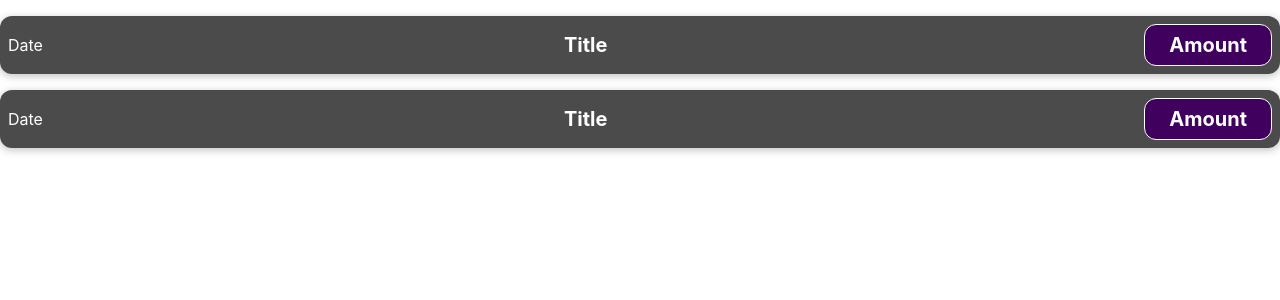
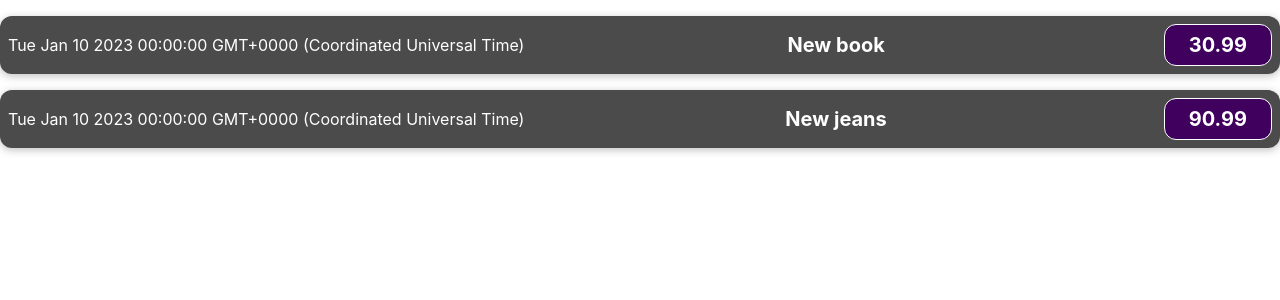
Before and after one commit to Paltser/react_project, a React (Create React App) app: page / in a window 1280 px wide. Shown: the top 300 px of the page. Built offline with nearby package versions, Linux system fonts and the light colour scheme.

Commit message:
Komponendi sisustamine andmetega

```diff
--- a/src/App.js
+++ b/src/App.js
@@ -3,12 +3,25 @@
 import ExpenseItem from "./components/ExpenseItem";
 
 function App() {
-  return (
-    <div className="App">
-        <ExpenseItem></ExpenseItem>
-        <ExpenseItem></ExpenseItem>
-    </div>
-  );
+    const expenses = [
+        {
+            date: new Date(2023, 0, 10),
+            title: 'New book',
+            price: 30.99,
+        },
+        {
+            date: new Date(2023, 0, 10),
+            title: 'New jeans',
+            price: 90.99,
+        }
+    ]
+    return (
+        <div className="App">
+            <ExpenseItem expeseData={expenses[0]}></ExpenseItem>
+            <ExpenseItem expeseData={expenses[1]}></ExpenseItem>
+
+        </div>
+    );
 }
 
 export default App;
--- a/src/components/ExpenseItem.js
+++ b/src/components/ExpenseItem.js
@@ -1,12 +1,14 @@
 import './ExpenseItem.css';
 
-function ExpenseItem() {
+function ExpenseItem(props) {
+    console.log(props);
+
     return (
         <div className={'expense-item'}>
-            <div>Date</div>
+            <div>{props.expeseData.date.toString()}</div>
             <div className={'expense-item__description'}>
-                <h2>Title</h2>
-                <div className={'expense-item__price'}>Amount</div>
+                <h2>{props.expeseData.title}</h2>
+                <div className={'expense-item__price'}>{props.expeseData.price}</div>
             </div>
         </div>
     );
```
